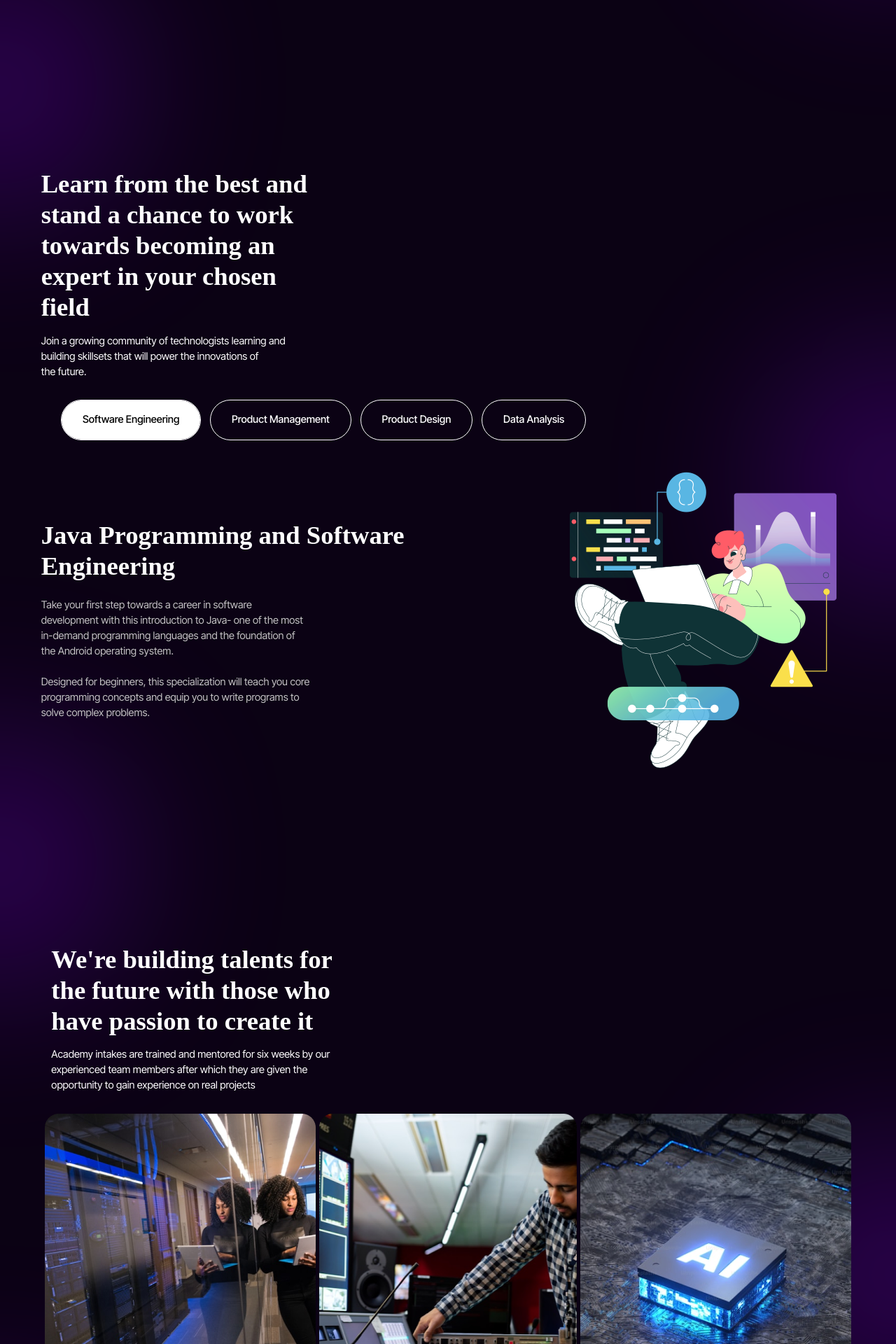
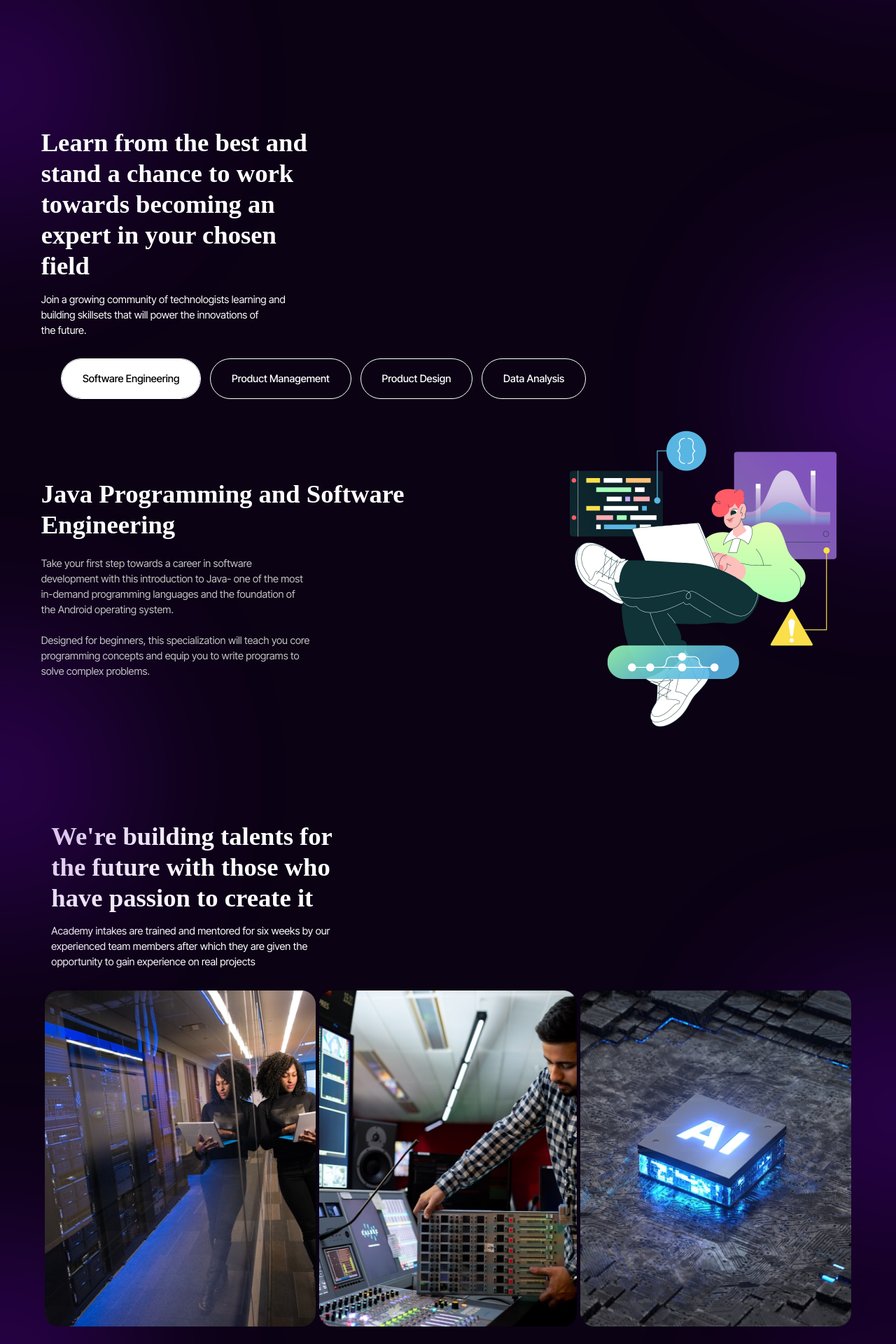
Before and after one commit to HoodieDan/veoc-tech, a React (Vite) app: page /academy in a window 1280 px wide. Shown: the part 640-2560 px from the top of the page at 70% size. Built offline with nearby package versions, Linux system fonts and the light colour scheme; a web font is replaced by a local one.

Commit message:
style: update z-index values for improved layering

```diff
--- a/src/assets/styles/pages/academy.scss
+++ b/src/assets/styles/pages/academy.scss
@@ -6,7 +6,7 @@
     width: 25rem;
     opacity: 0.4;
     position: absolute;
-    z-index: 0;
+    z-index: z('bg');
 }
 
 @mixin grid-col($cols) {
@@ -67,13 +67,8 @@
 
     >div:not(.academy__hero, .academy__section-four),
     footer {
-        padding-top: 8rem;
-        padding-bottom: 8rem;
-
-        @include media('<phone') {
-            padding-top: 4rem;
-            padding-bottom: 4rem;
-        }
+        padding-top: 4rem;
+        padding-bottom: 4rem;
     }
 
     @include media('<phone') {
@@ -96,7 +91,7 @@
         &__left {
             display: grid;
             gap: 1rem;
-            z-index: 1;
+            z-index: z('content');
 
             @include media('<phone') {
                 z-index: auto;
@@ -123,7 +118,7 @@
         }
 
         &__right {
-            z-index: 1;
+            z-index: z('content');
         }
     }
 
@@ -141,7 +136,7 @@
         &__top {
             display: grid;
             gap: 2rem;
-            z-index: 1;
+            z-index: z('content');
 
             div {
                 &:nth-child(1) {
@@ -187,7 +182,7 @@
             @include grid-col(2);
             gap: 2rem;
             align-items: center;
-            z-index: 1;
+            z-index: z('content');
 
             @include media('<phone') {
                 @include grid-col(1);
@@ -220,7 +215,6 @@
         &__top {
             display: grid;
             gap: 1rem;
-            // width: 50%;
         }
 
         &__bottom {
@@ -229,7 +223,7 @@
             justify-items: center;
             gap: 1rem;
             width: 100%;
-            z-index: 1;
+            z-index: z('content');
 
             @include media('<phone') {
                 @include grid-col(1);
@@ -250,7 +244,7 @@
 
             &__cta {
                 width: fit-content;
-                z-index: 1;
+                z-index: z('content');
 
                 div {
                     display: flex;
@@ -290,7 +284,7 @@
             @include grid-col(3);
             align-items: start;
             gap: 6rem;
-            z-index: 1;
+            z-index: z('content');
 
             @include media('<phone') {
                 @include grid-col(1);
@@ -328,7 +322,7 @@
     &__footer {
         background: linear-gradient(30deg, #120621 45%, #481787 100%);
         @include section-grid(0 5rem);
-        z-index: 1;
+        z-index: z('content');
 
         @include media('<phone') {
             background: $color-page-bg;
--- a/src/assets/styles/utils/variables.scss
+++ b/src/assets/styles/utils/variables.scss
@@ -12,4 +12,4 @@ $font-cabinet: "Cabinet Grotesk Variable";
 $ease-in-out: cubic-bezier(0.77, 0, 0.175, 1);
 $ease-out-expo: cubic-bezier(0.19, 1, 0.22, 1);
 
-$z-indexes: ('nav', 'logo', 'hamburger', 'aside', 'bg');
+$z-indexes: ('nav', 'logo', 'hamburger', 'aside', 'content', 'bg');
```
